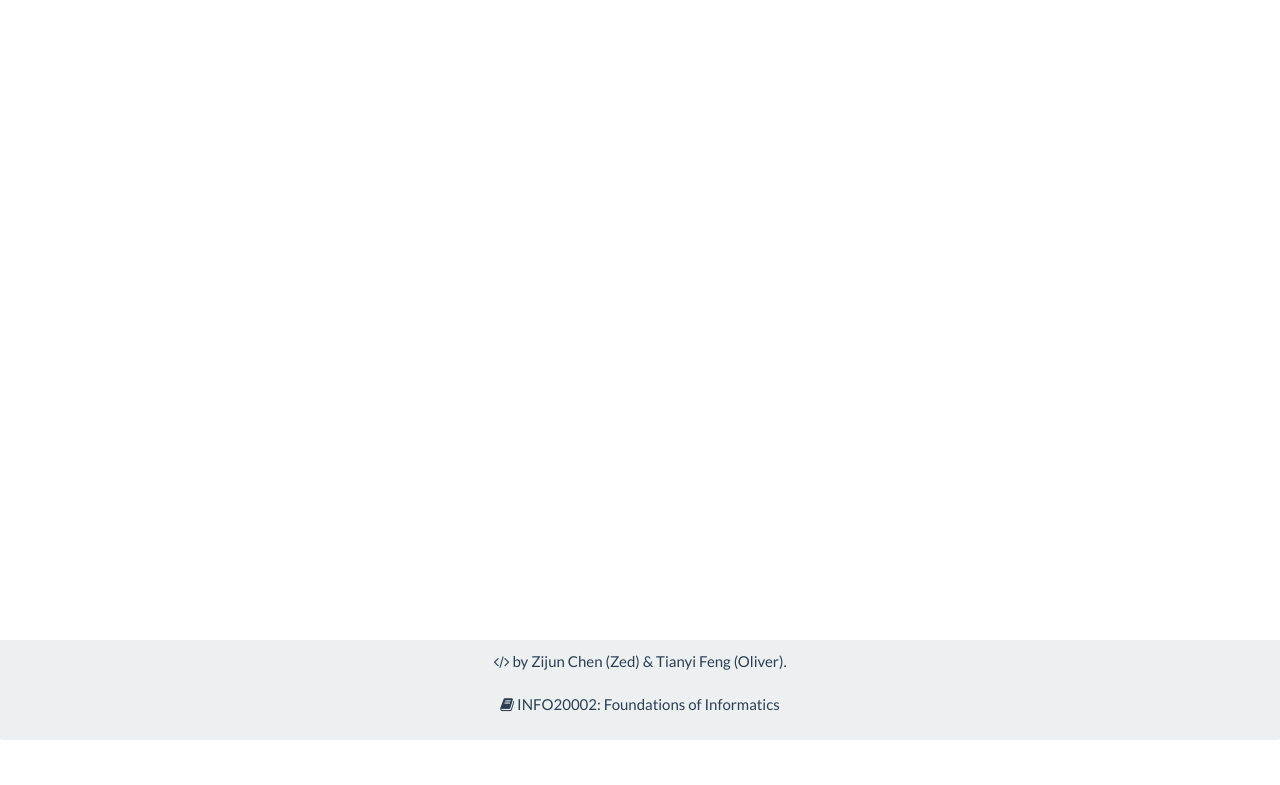
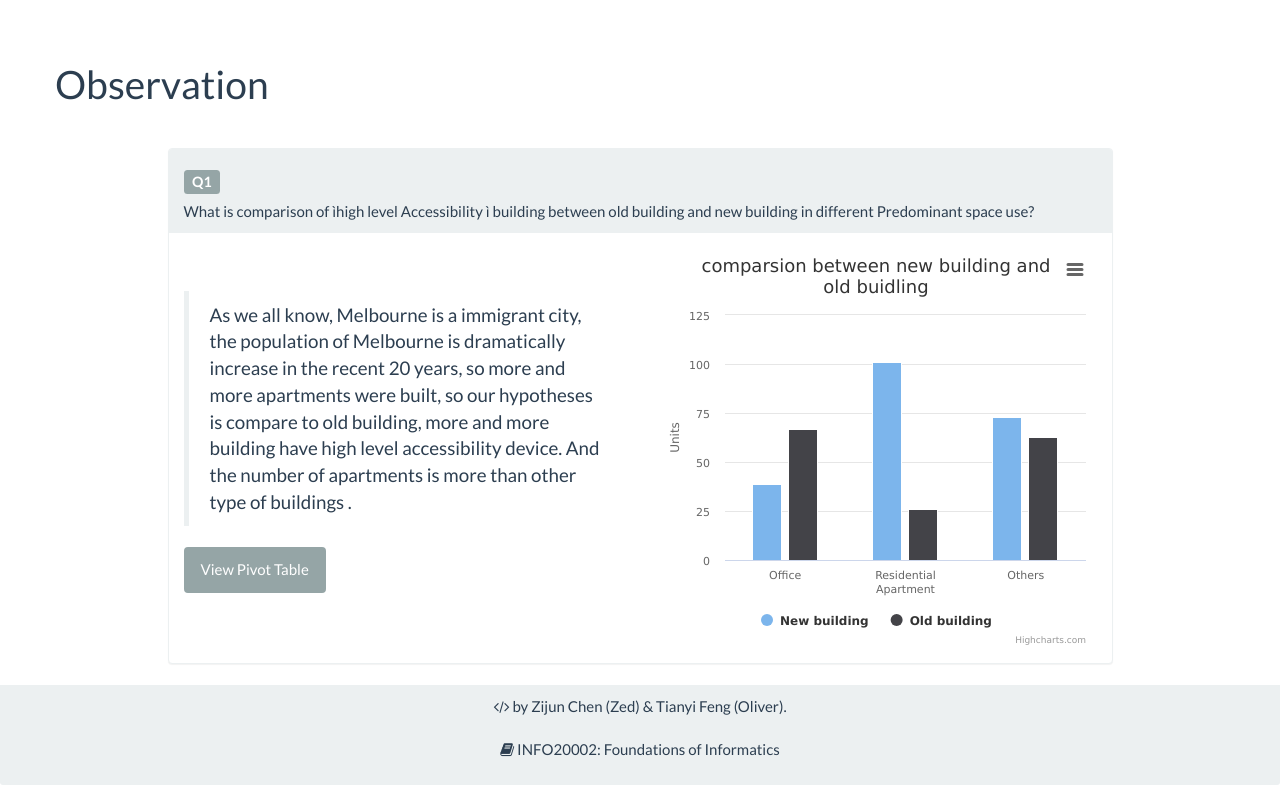
Before and after one commit to CaviarChen/InfoProject3, a Flask app: page /observation in a window 1280 px wide. Shown: the part 60-845 px from the top of the page. Before the commit the page ends 800 px from the top, so only its background shows below. Run offline with Flask 2, Linux system fonts and the light colour scheme; some libraries are stand-ins or nearby versions.

Commit message:
Add one question & bugs fixed

```diff
--- /dev/null
+++ b/app/static/js/ob.js
@@ -0,0 +1,25 @@
+$(function () {
+    $('#container1').highcharts({
+        data: {
+            table: 'datatable'
+        },
+        chart: {
+            type: 'column'
+        },
+        title: {
+            text: 'comparsion between new building and old buidling'
+        },
+        yAxis: {
+            allowDecimals: false,
+            title: {
+                text: 'Units'
+            }
+        },
+        tooltip: {
+            formatter: function () {
+                return '<b>' + this.series.name + '</b><br/>' +
+                    this.point.y + ' ' + this.point.name.toLowerCase();
+            }
+        }
+    });
+});
--- a/app/static/js/pivot.js
+++ b/app/static/js/pivot.js
@@ -19,7 +19,7 @@ function set_args(args) {
   $('#s-row option[value="'+args['row']+'"]').prop('selected', true);
   $('#s-col option[value="'+args['col']+'"]').prop('selected', true);
   $('#s-val-1 option[value="'+args['val1']+'"]').prop('selected', true);
-  $('#s-val-1 option[value="'+args['val2']+'"]').prop('selected', true);
+  $('#s-val-2 option[value="'+args['val2']+'"]').prop('selected', true);
 
   $("#s-filter-1").trigger("change");
 }
--- a/app/templates/index.html
+++ b/app/templates/index.html
@@ -12,7 +12,7 @@
 
     <h1><a id="InfoProject3_0"></a>InfoProject3</h1>
     <p><a href="https://www.python.org/"><img src="https://img.shields.io/badge/python-2.6%7C2.7-yellow.svg" alt="Python 2.6|2.7"></a></p>
-    <p><strong>GitHub repositoriy:</strong></p>
+    <p><strong>GitHub repository:</strong></p>
     <pre><code>https://github.com/CaviarChen/InfoProject3</code></pre>
     <h2><a id="Introduction_7"></a>Introduction</h2>
     <p>An web application designed for presentating a dataset of building infomations of Melbourne. Made by Zijun Chen(Zed)&amp;Tianyi Feng(Oliver).</p>
--- a/app/templates/observation.html
+++ b/app/templates/observation.html
@@ -1,11 +1,70 @@
 {% extends "base.html" %}
+{% block title %}Observation{% endblock %}
+{% block head %} {% endblock %}
+{% block body %}
 
-{% block title %}Observation{% endblock %}
+<div class="row">
+    <div class="page-header">
+        <h1>Observation</h1>
+    </div>
 
-{% block head %}
+    <div class="col-md-10 col-md-offset-1">
+        <div class="panel panel-default">
+            <div class="panel-heading">
+                <h4><span class="label label-default">Q1</span></h4> What is comparison of ìhigh level Accessibility ì building between old building and new building in different Predominant space use?
+            </div>
+            <div class="panel-body">
+                <div class="row">
+                    <div class="col-md-6">
+                      <br>
+                      <br>
+<blockquote>
+    <p>As we all know, Melbourne is a immigrant city, the population of Melbourne is dramatically increase in the recent 20 years, so more and more apartments were built, so our hypotheses is compare to old building, more and more building have high level accessibility device. And the number of apartments is more than other type of buildings .</p>
+</blockquote>
+
+<a class="btn btn-default" href='pivot#q={"filter1":"-1","row":"6","col":"9","val1":"0","val2":"12"}' role="button">View Pivot Table</a>
+
+                    </div>
+                    <div class="col-md-6">
+                        <div id="container1" style="min-width: 310px; height: 400px; margin: 0 auto"></div>
+                        <table id="datatable" style="display: none;">
+                            <thead>
+                                <tr>
+                                    <th></th>
+                                    <th>New building</th>
+                                    <th>Old building</th>
+                                </tr>
+                            </thead>
+                            <tbody>
+                                <tr>
+                                    <th>Office</th>
+                                    <td>39</td>
+                                    <td>67</td>
+                                </tr>
+                                <tr>
+                                    <th>Residential Apartment</th>
+                                    <td>101</td>
+                                    <td>26</td>
+                                </tr>
+                                <tr>
+                                    <th>Others</th>
+                                    <td>73</td>
+                                    <td>63</td>
+                                </tr>
+
+                            </tbody>
+                        </table>
+                    </div>
+                </div>
+            </div>
+        </div>
+
+    </div>
+
+</div>
+<script src="https://code.highcharts.com/highcharts.js"></script>
+<script src="https://code.highcharts.com/modules/data.js"></script>
+<script src="https://code.highcharts.com/modules/exporting.js"></script>
+<script src="static/js/ob.js"></script>
 
 {% endblock %}
-
-{% block body %}
-
-{% endblock %}
```
Also changed, not shown: README.md.
